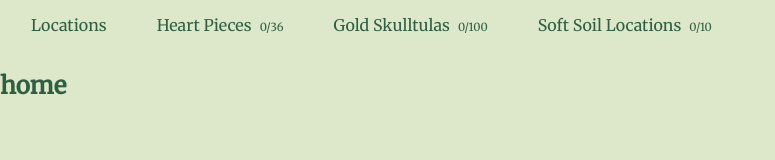
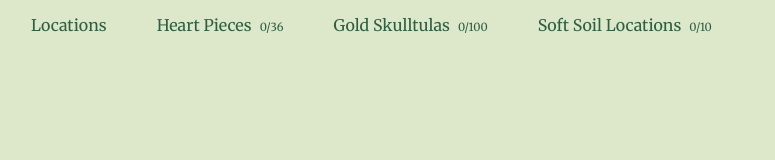
Before and after one commit to chrisdfe/oot-tracker, a React (Create React App) app: page / in a window 1280 px wide. Shown: the top 160 px of the page, without its empty margins (0-775 px from the left). Built offline with nearby package versions, Linux system fonts and the light colour scheme.

Commit message:
More tweaks

```diff
--- a/src/App.tsx
+++ b/src/App.tsx
@@ -64,7 +64,7 @@
                 <SoftSoilLocationsPage />
               </Route>
               <Route path="/">
-                <h2>home</h2>
+                <div />
               </Route>
             </Switch>
           </Router>
```
Also changed, not shown: 1 other file (tests, documents, lock files or other folders).
